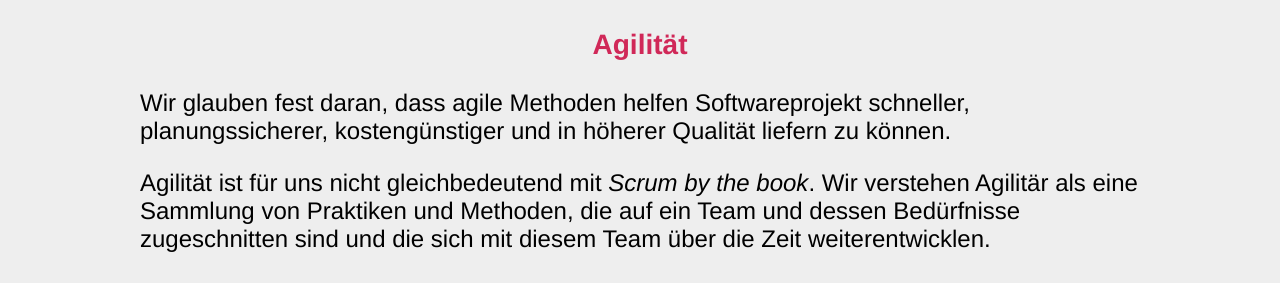
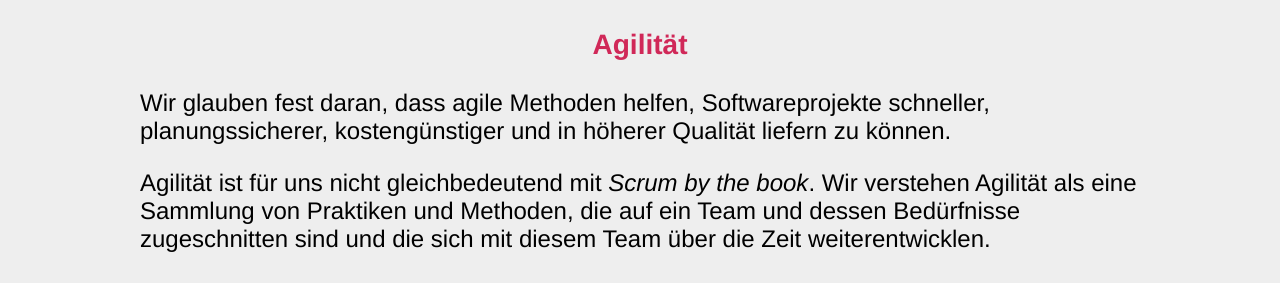
Before and after one commit to inoxio/inoxio.github.io, a Jekyll site: the page built from index.html, in a window 1280 px wide and 900 px high, scrolled down 1228 px. Shown: the part 171-454 px from the top of the window. Built offline with Jekyll 4.4.1, drawn with Linux system fonts in a browser that asks for light colours.

Commit message:
fix typo

```diff
--- a/_includes/sections/beliefs.md
+++ b/_includes/sections/beliefs.md
@@ -2,9 +2,9 @@
 
 ### Agilität
 
-Wir glauben fest daran, dass agile Methoden helfen Softwareprojekt schneller, planungssicherer, kostengünstiger und in höherer Qualität liefern zu können.
+Wir glauben fest daran, dass agile Methoden helfen, Softwareprojekte schneller, planungssicherer, kostengünstiger und in höherer Qualität liefern zu können.
 
-Agilität ist für uns nicht gleichbedeutend mit _Scrum by the book_. Wir verstehen Agilitär als eine Sammlung von Praktiken und Methoden, die auf ein Team und  dessen Bedürfnisse zugeschnitten sind und die sich mit diesem Team über die Zeit weiterentwicklen.
+Agilität ist für uns nicht gleichbedeutend mit _Scrum by the book_. Wir verstehen Agilität als eine Sammlung von Praktiken und Methoden, die auf ein Team und  dessen Bedürfnisse zugeschnitten sind und die sich mit diesem Team über die Zeit weiterentwicklen.
 
 ### Cross-functional
 
```
